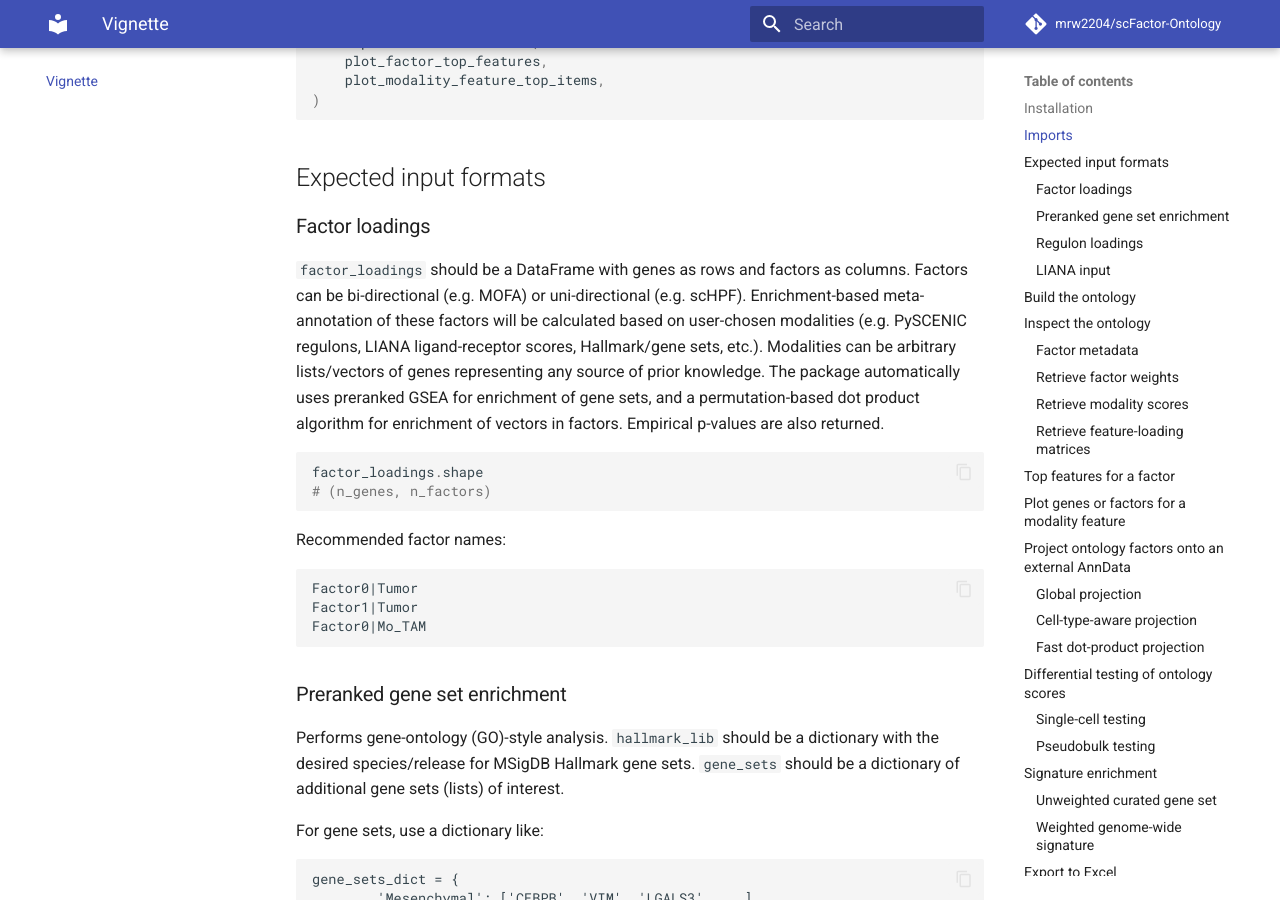
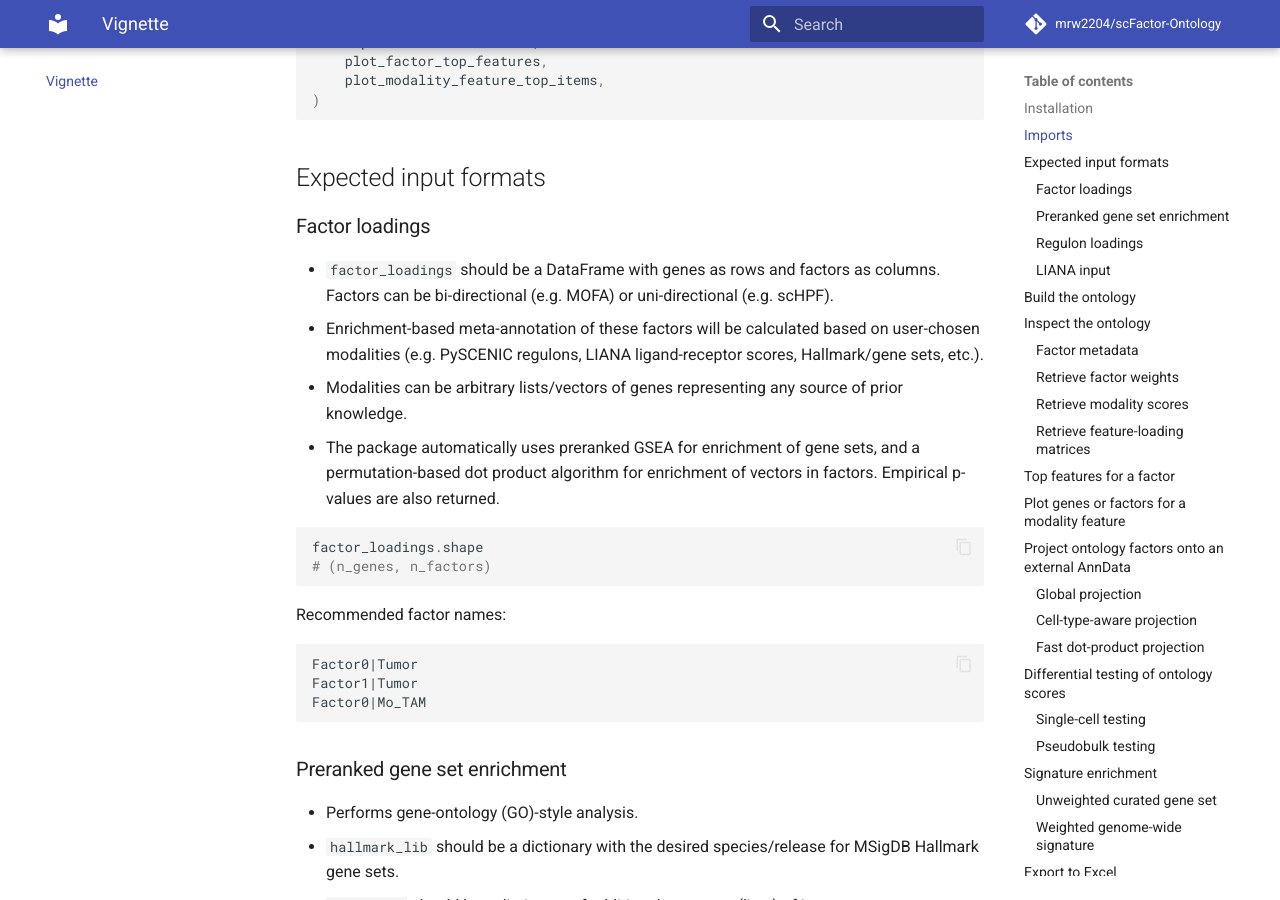
Before and after one commit to mrw2204/scFactor-Ontology, an MkDocs documentation site: the page built from docs/vignette.md, in a window 1280 px wide and 900 px high, scrolled down 785 px. Built offline with MkDocs 1.6.1 and Material for MkDocs 9.7.7, drawn with Linux system fonts in a browser that asks for light colours; comment, search, counter and statistics services are not loaded.

````diff
--- a/docs/vignette.md
+++ b/docs/vignette.md
@@ -36,10 +36,10 @@ from scfo import (
 
 ### Factor loadings
 
-`factor_loadings` should be a DataFrame with genes as rows and factors as columns. Factors can be bi-directional (e.g. MOFA) or uni-directional (e.g. scHPF).
-Enrichment-based meta-annotation of these factors will be calculated based on user-chosen modalities (e.g. PySCENIC regulons, LIANA ligand-receptor scores, Hallmark/gene sets, etc.).
-Modalities can be arbitrary lists/vectors of genes representing any source of prior knowledge.
-The package automatically uses preranked GSEA for enrichment of gene sets, and a permutation-based dot product algorithm for enrichment of vectors in factors. Empirical p-values are also returned.
+- `factor_loadings` should be a DataFrame with genes as rows and factors as columns. Factors can be bi-directional (e.g. MOFA) or uni-directional (e.g. scHPF).
+- Enrichment-based meta-annotation of these factors will be calculated based on user-chosen modalities (e.g. PySCENIC regulons, LIANA ligand-receptor scores, Hallmark/gene sets, etc.).
+- Modalities can be arbitrary lists/vectors of genes representing any source of prior knowledge.
+- The package automatically uses preranked GSEA for enrichment of gene sets, and a permutation-based dot product algorithm for enrichment of vectors in factors. Empirical p-values are also returned.
 
 ```python
 factor_loadings.shape
@@ -56,9 +56,9 @@ Factor0|Mo_TAM
 
 ### Preranked gene set enrichment
 
-Performs gene-ontology (GO)-style analysis.
-`hallmark_lib` should be a dictionary with the desired species/release for MSigDB Hallmark gene sets.
-`gene_sets` should be a dictionary of additional gene sets (lists) of interest.
+- Performs gene-ontology (GO)-style analysis.
+- `hallmark_lib` should be a dictionary with the desired species/release for MSigDB Hallmark gene sets.
+- `gene_sets` should be a dictionary of additional gene sets (lists) of interest.
 
 For gene sets, use a dictionary like:
 
````
